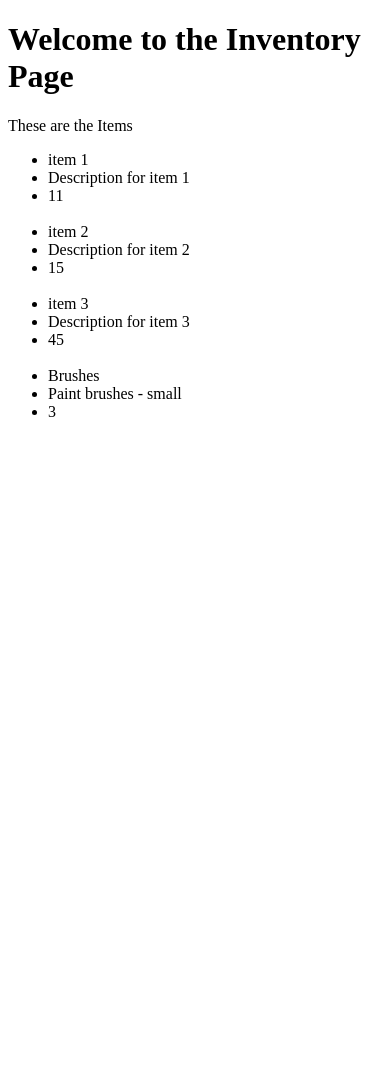
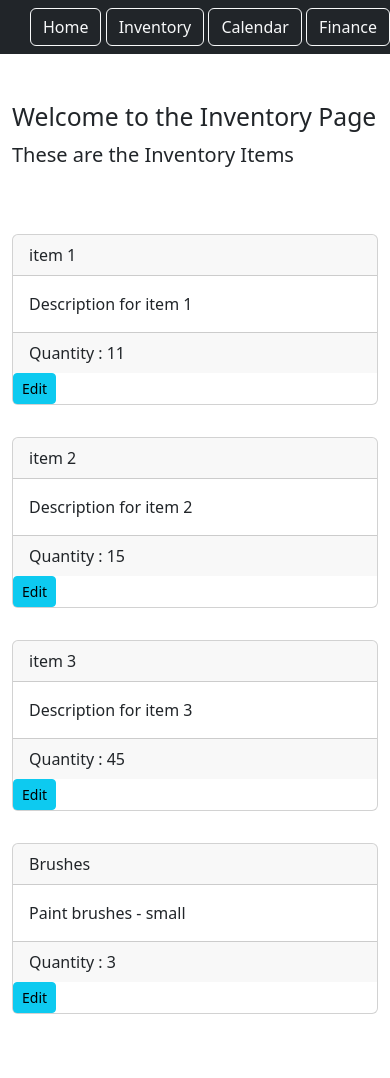
Before and after one commit to J-Etienne1/FinalYearProject, a Django app: page /inventory/ in a window 390 px wide. Before the commit the page ends 417 px from the top, so only its background shows below. Run offline with Django 4.2, Linux system fonts and the light colour scheme; data comes from the database, SQL or seed files in the repository; both versions use the stored data as it was after the commit.

Commit message:
worked on inventory next add edit/delete to detail

```diff
--- a/main/home/urls.py
+++ b/main/home/urls.py
@@ -2,6 +2,7 @@ from django.urls import path
 from .import views
 
 urlpatterns = [
-    path('', views.home),
-    path('authorized', views.authorized),
+    #path('', views.home),
+    path('', views.HomePage.as_view(), name="home"),
+    path('authorized', views.AuthorizedViews.as_view()),
 ]
--- a/main/inventory_component/templates/Inventory_list.html
+++ b/main/inventory_component/templates/Inventory_list.html
@@ -1,16 +1,49 @@
-<!DOCTYPE html>
-<html lang="en">
-<head>
-    <meta charset="UTF-8">
-    <meta http-equiv="X-UA-Compatible" content="IE=edge">
-    <meta name="viewport" content="width=device-width, initial-scale=1.0">
-    <title>Inventory List Page</title>
-</head>
-<body>
-    <h1>Welcome to the Inventory Page</h1>
+{% extends 'base.html' %}
+{% load static %}
 
-    <p>These are the Items</p>
+{% block title %}Inventory Page{% endblock %}
 
+{% block content %}
+
+    <div class="row">
+        <div class="col">
+            <div class="item_list_heading mb-5">
+                <h1 class="fs-2">Welcome to the Inventory Page</h1>
+                <p class="fs-5">These are the Inventory Items</p>
+            </div>
+        </div>
+    </div>
+
+    <div class="row">
+        {% for item in items %}
+            <div class="col-md-7 py-3"> <!-- edit the class to change the length/padding of the cards-->
+                <div class="card">
+
+                    <div class="card-header">
+                        {{ item.item }}
+                    </div>
+
+                    <div class="card-body ">
+                        {{ item.description }}
+                    </div>
+
+                    <div class="card-footer">
+                        Quantity : {{ item.quantity }}
+                    </div>
+
+                    <div> <!-- NEED TO MOVE THE EDIT BUTTON TO THE SIDE OF EACH CARD -->
+                        <a href="{% url 'item.detail' pk=item.id %}" class="btn btn-info btn-sm">Edit</a>
+                    </div>
+
+                </div>
+            </div>
+        {% endfor %}
+    </div>
+
+
+
+
+   <!--
     <ul>
         {% for item in items %}
         <li>{{ item.item }}</li>
@@ -20,6 +53,6 @@
 
         {% endfor %}
     </ul>
+    -->
 
-</body>
-</html>
+{% endblock content %}
--- a/main/inventory_component/urls.py
+++ b/main/inventory_component/urls.py
@@ -2,6 +2,7 @@ from django.urls import path
 from .import views
 
 urlpatterns = [
-    path('', views.inventorylist),
+    path('', views.inventorylist.as_view(), name="inventory_list"),
+    path('<int:pk>', views.inventoryitemdetail.as_view(), name="item.detail"),
 
 ]
--- a/main/inventory_component/views.py
+++ b/main/inventory_component/views.py
@@ -1,8 +1,31 @@
 from django.shortcuts import render
 from .models import Inventory
+from django.views.generic import ListView, DetailView
+
+
+class inventorylist(ListView):
+    model = Inventory
+    context_object_name = "items"
+    template_name = "inventory_list.html"
+
+'''
+def inventorylist(request):
+    all_items = Inventory.objects.all()
+    return render(request, 'inventory_list.html', {'items': all_items})
+'''
 
 
 
-def inventorylist(request):
-    all_items = Inventory.objects.all()
-    return render(request, 'inventory_list.html', {'items': all_items})
+class inventoryitemdetail(DetailView):
+    model = Inventory
+    context_object_name = "item"
+    template_name = "inventory_detail.html"
+
+
+
+'''
+def inventoryitemdetail(request, pk):
+    item = Inventory.objects.get(pk=pk)
+    return render(request, 'inventory_detail.html', {'item': item})
+
+'''
--- a/main/main/settings.py
+++ b/main/main/settings.py
@@ -80,7 +80,7 @@ TEMPLATES = [
     {
         'BACKEND': 'django.template.backends.django.DjangoTemplates',
         'DIRS': [
-            #BASE_DIR / 'static/templates'
+            BASE_DIR / 'static/templates'
         ],
         'APP_DIRS': True,
         'OPTIONS': {
@@ -143,6 +143,9 @@ USE_TZ = True
 # https://docs.djangoproject.com/en/4.1/howto/static-files/
 
 STATIC_URL = 'static/'
+STATICFILES_DIRS = [
+    BASE_DIR / 'static',
+]
 
 # Default primary key field type
 # https://docs.djangoproject.com/en/4.1/ref/settings/#default-auto-field
--- a/main/main/urls.py
+++ b/main/main/urls.py
@@ -6,7 +6,7 @@ from django.urls import path, include
 urlpatterns = [
     path('admin/', admin.site.urls),
     path('', include('home.urls')),
-    path('inventory/', include('inventory_component.urls')),
+    path('inventory/', include('inventory_component.urls'), name="inventory_list"),
 
     #path('calendar', include('calendar_component.urls')),
     #path('login', include('login_register_component.urls')),
--- a/main/static/templates/base.html
+++ b/main/static/templates/base.html
@@ -6,16 +6,18 @@
     <meta charset="UTF-8" />
     <meta http-equiv="X-UA-Compatible" content="IE=edge" />
     <meta name="viewport" content="width=device-width, initial-scale=1.0" />
-    <title>Mgmt App</title>
+
+    <title>{% block title %}Mgmt App{% endblock %}</title>
+
     <link
       href="https://cdn.jsdelivr.net/npm/bootstrap@5.3.0-alpha1/dist/css/bootstrap.min.css"
       rel="stylesheet"
       integrity="sha384-GLhlTQ8iRABdZLl6O3oVMWSktQOp6b7In1Zl3/Jr59b6EGGoI1aFkw7cmDA6j6gD"
       crossorigin="anonymous"
     />
+    <link rel="stylesheet" href="{% static 'css/style.css' %}">
     <script src="https://code.jquery.com/jquery-3.6.0.min.js"></script>
 
-    <!-- <link rel="stylesheet" href="{% static 'css/style.css' %}"> -->
 
   </head>
 
@@ -24,17 +26,13 @@
     <!--    NAV BAR     -->
     <nav class="navbar navbar-dark bg-dark">
         <div class="ms-auto">
-            <a href="#" class="btn btn-outline-light">Home</a>
-            <a href="#" class="btn btn-outline-light">calendar</a>
-            <a href="#" class="btn btn-outline-light">Inventory</a>
+            <a href="{% url 'home' %}" class="btn btn-outline-light">Home</a>
+            <a href="{% url 'inventory_list' %}" class="btn btn-outline-light">Inventory</a> <!-- url taken from inventory_component urls.py-->
+
+            <a href="#" class="btn btn-outline-light">Calendar</a>
             <a href="#" class="btn btn-outline-light">Finance</a>
         </div>
     </nav>
-
-
-
-
-
 
 
 
@@ -43,9 +41,9 @@
 
 
 
-        {% endblock %}
 
 
+        {% endblock %}
     </div>
 
 
@@ -57,5 +55,6 @@
       integrity="sha384-w76AqPfDkMBDXo30jS1Sgez6pr3x5MlQ1ZAGC+nuZB+EYdgRZgiwxhTBTkF7CXvN"
       crossorigin="anonymous"
     ></script>
+
   </body>
 </html>
```
Also changed, not shown: main/home/templates/authorized.html (+9 -13 lines), main/home/templates/home.html (+36 -12 lines), main/home/views.py (+20 -2 lines), main/inventory_component/templates/inventory_detail.html (added, +37 -0 lines), main/static/css/style.css (added, +9 -0 lines), main/db.sqlite3.
